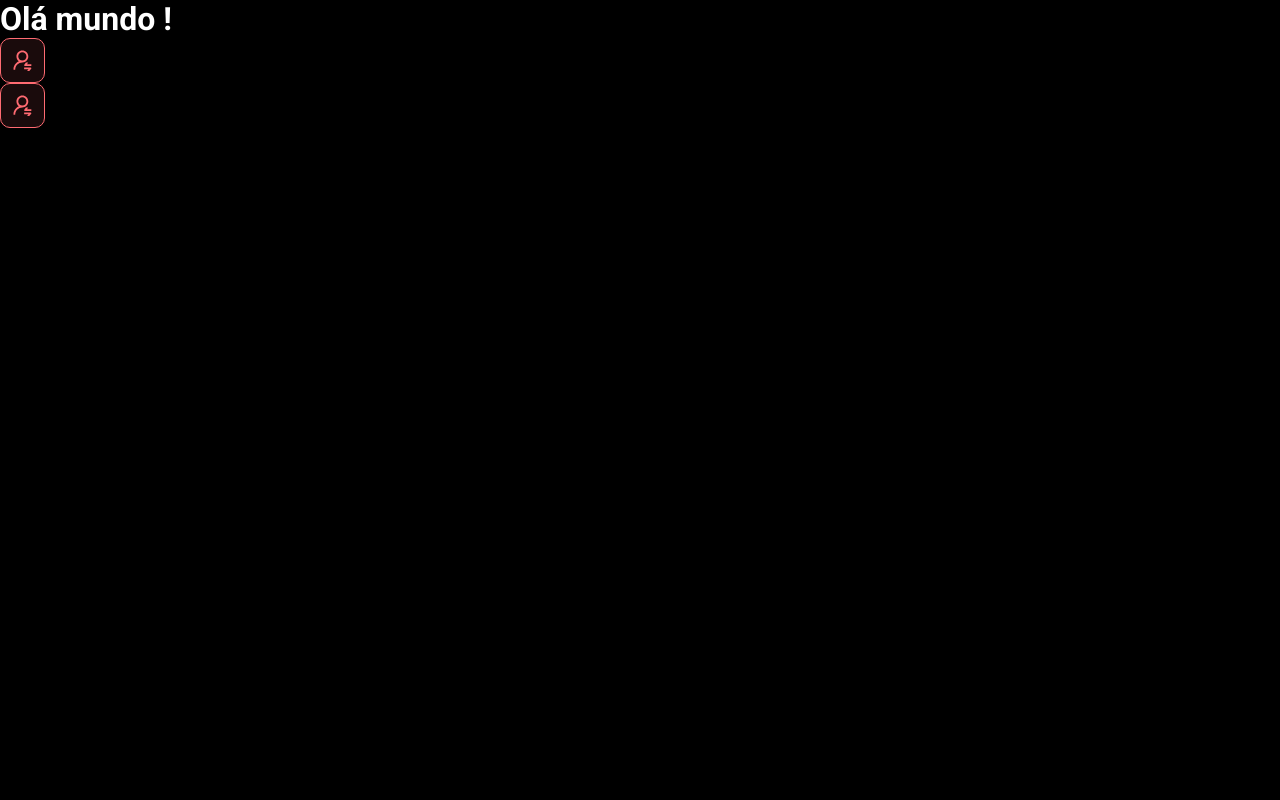
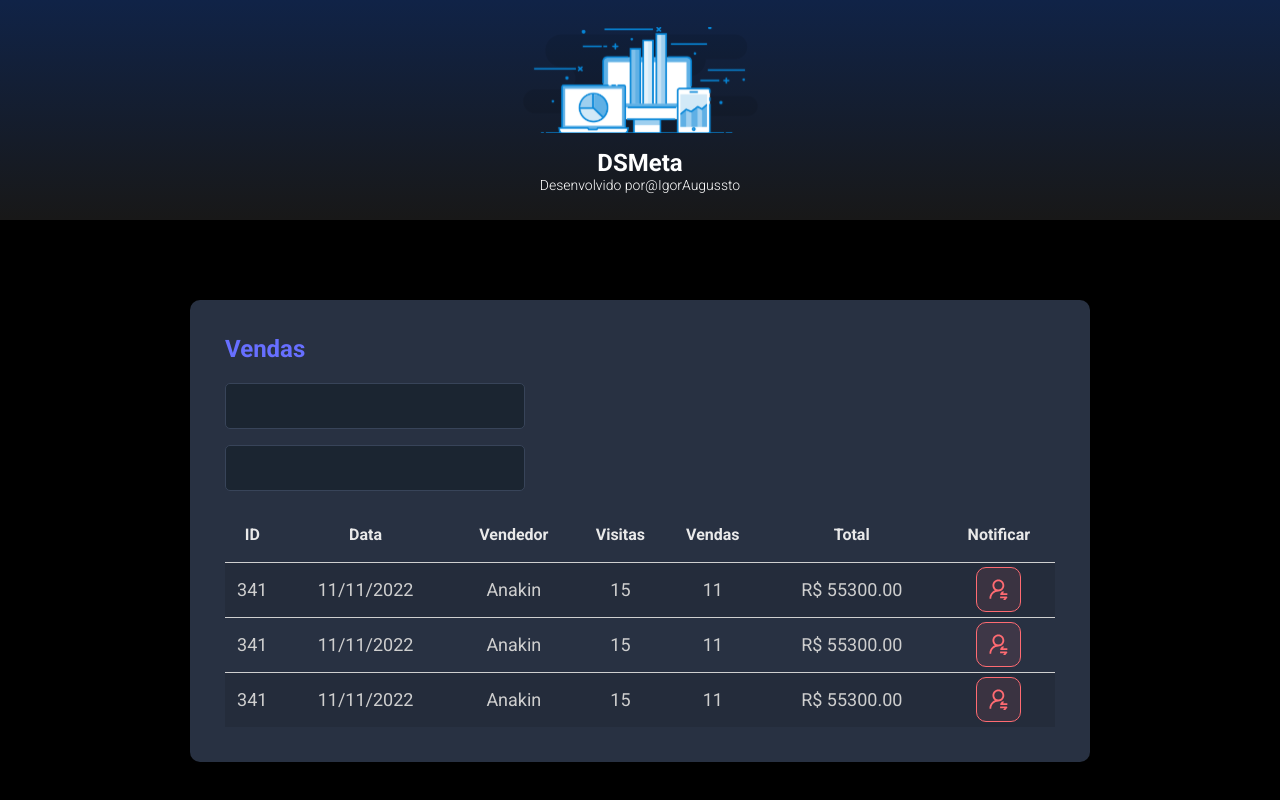
Before and after one commit to IgorAugussto/AppDSMeta, a React (Vite) app in the folder frontend/: page / in a window 1280 px wide. Built offline with nearby package versions, Linux system fonts and the light colour scheme.

Commit message:
Others components

```diff
--- a/frontend/src/App.tsx
+++ b/frontend/src/App.tsx
@@ -1,11 +1,17 @@
-import NotificationButton from "./assets/components/notificationButton"
+import Header from "./assets/components/Header"
+import NotificationButton from "./assets/components/NotificationButton"
+import SalesCard from "./assets/components/SalesCard"
 
 function App() {
   return (
     <>
-      <h1>Olá mundo !</h1>
-      <NotificationButton />
-      <NotificationButton />
+      <Header />
+      <main>
+        <section id="sales" />
+          <div className="dsmeta-container">
+            <SalesCard />
+          </div>
+      </main>
     </>
   )
 }
--- /dev/null
+++ b/frontend/src/assets/components/Header/index.tsx
@@ -0,0 +1,19 @@
+import logo from '../..//img/logo.svg'
+import './styles.css'
+
+function Header() {
+    return (
+        <header>
+            <div className="dsmeta-logo-container">
+            <img src={logo} alt="DSMeta" />
+                <h1>DSMeta</h1>
+
+                <p>Desenvolvido por
+                    <a href="https://github.com/IgorAugussto">@IgorAugussto</a>
+                </p>
+            </div>
+        </header>
+    )
+}
+
+export default Header
--- /dev/null
+++ b/frontend/src/assets/components/Header/styles.css
@@ -0,0 +1,28 @@
+header {
+    background: linear-gradient(180deg, #102347 0%, #181818 100%);
+    height: 220px;
+    display: flex;
+    align-items: center;
+    justify-content: center;
+}
+
+.dsmeta-logo-container {
+    display: flex;
+    flex-direction: column;
+    align-items: center;
+
+}
+
+.dsmeta-logo-container img {
+    width: 235px;
+}
+
+.dsmeta-logo-container h1 {
+    margin-top: 15px;
+    font-size: 24px;
+}
+
+.dsmeta-logo-container p {
+    font-size: 14px;
+    font-weight: 300;
+}
--- /dev/null
+++ b/frontend/src/assets/components/SalesCard/index.tsx
@@ -0,0 +1,83 @@
+import NotificationButton from '../NotificationButton'
+import './styles.css'
+
+function SalesCard() {
+    return (
+        <div className="dsmeta-card">
+
+            <h2 className="dsmeta-sale-title">Vendas</h2>
+            <div>
+                <div className="dsmeta-form-control-container">
+                    <input className="dsmeta-form-control" type="text" />
+                </div>
+                <div className="dsmeta-form-control-container">
+                    <input className="dsmeta-form-control" type="text" />
+                </div>
+            </div>
+
+            <div>
+                <table className="dsmeta-sales-table">
+
+                    <thead>
+                        <tr>
+                            <th className="show992">ID</th>
+                            <th className="show576">Data</th>
+                            <th>Vendedor</th>
+                            <th className="show992">Visitas</th>
+                            <th className="show992">Vendas</th>
+                            <th>Total</th>
+                            <th>Notificar</th>
+                        </tr>
+                    </thead>
+
+                    <tbody>
+                        <tr>
+                            <td className="show992">341</td>
+                            <td className="show576">11/11/2022</td>
+                            <td>Anakin</td>
+                            <td className="show992">15</td>
+                            <td className="show992">11</td>
+                            <td>R$ 55300.00</td>
+                            <td>
+                                <div className="dsmeta-red-btn-container">
+                                    <NotificationButton />
+                                </div>
+                            </td>
+                        </tr>
+                        <tr>
+                            <td className="show992">341</td>
+                            <td className="show576">11/11/2022</td>
+                            <td>Anakin</td>
+                            <td className="show992">15</td>
+                            <td className="show992">11</td>
+                            <td>R$ 55300.00</td>
+                            <td>
+                                <div className="dsmeta-red-btn-container">
+                                    <NotificationButton />
+                                </div>
+                            </td>
+                        </tr>
+                        <tr>
+                            <td className="show992">341</td>
+                            <td className="show576">11/11/2022</td>
+                            <td>Anakin</td>
+                            <td className="show992">15</td>
+                            <td className="show992">11</td>
+                            <td>R$ 55300.00</td>
+                            <td>
+                                <div className="dsmeta-red-btn-container">
+                                    <NotificationButton />
+                                </div>
+                            </td>
+                        </tr>
+                    </tbody>
+
+                </table>
+
+            </div>
+
+        </div>
+    )
+}
+
+export default SalesCard
--- /dev/null
+++ b/frontend/src/assets/components/SalesCard/styles.css
@@ -0,0 +1,125 @@
+.dsmeta-card {
+    background-color: #283142;
+    border-radius: 10px;
+    padding: 30px 10px;
+}
+
+.dsmeta-sale-title {
+    color: #676FFF;
+    font-size: 24px;
+    margin-bottom: 20px;
+}
+
+.dsmeta-form-control-container {
+    margin-bottom: 16px;
+    max-width: 300px;
+}
+
+.dsmeta-form-control {
+    width: 100%;
+    height: 46px;
+    padding: 0 20px;
+    background-color: #1B2531;
+    border: 1px solid;
+    border-color: #384459;
+    border-radius: 5px;
+    color: #9AAABE;
+    font-size: 18px;
+}
+
+.dsmeta-sales-table {
+    width: 100%;
+    border-spacing: 0;
+    border-collapse: collapse;
+
+}
+
+.dsmeta-sales-table thead {
+    height: 55px;
+    font-size: 16px;
+    color: #e9e9e9;
+    font-weight: 700;
+
+}
+
+.show576 {
+    display: none;
+}
+
+.show992 {
+    display: none;
+}
+
+@media (min-width: 576px) {
+    .show576 {
+        display: table-cell;
+    }
+
+    .dsmeta-card {
+        padding: 35px;
+    }
+
+    .dsmeta-sales-table tbody tr {
+        height: 55px;
+    }
+
+    .dsmeta-sales-table tbody {
+        font-size: 18px;
+    }
+}
+
+@media (min-width: 992px) {
+    .show992 {
+        display: table-cell;
+    }
+}
+
+.dsmeta-sales-table tbody {
+    font-size: 14px;
+    font-weight: 400;
+    color: #CFCFCF;
+    text-align: center;
+
+}
+
+.dsmeta-sales-table tbody tr {
+    height: 74px;
+    border-top: 1px solid;
+}
+
+.dsmeta-sales-table tbody tr:hover>td {
+    background-color: #384459;
+}
+
+.dsmeta-sales-table tbody tr:nth-child(odd) {
+    background-color: #242C3B;
+}
+
+.dsmeta-red-btn-container {
+    display: flex;
+    justify-content: center;
+}
+
+@media (min-width: 576px) {
+    .show576 {
+        display: table-cell;
+    }
+
+    .dsmeta-card {
+        padding: 35px;
+    }
+
+    .dsmeta-sales-table tbody tr {
+        height: 55px;
+    }
+
+    .dsmeta-sales-table tbody {
+        font-size: 18px;
+    }
+}
+
+@media (min-width: 992px) {
+    .show992 {
+        display: table-cell;
+    }
+}
--- a/frontend/src/index.css
+++ b/frontend/src/index.css
@@ -20,3 +20,13 @@
     color: unset;
     text-decoration: none;
 }
+
+#sales {
+  padding: 40px 10px;
+}
+
+.dsmeta-container {
+  width: 100%;
+  max-width: 900px;
+  margin: 0 auto;
+}
```
Also changed, not shown: frontend/src/assets/img/logo.svg (added).
